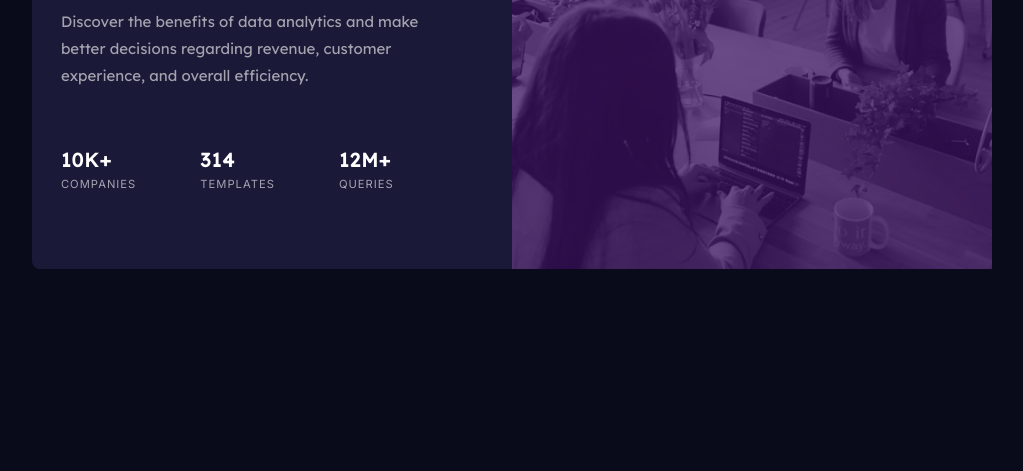
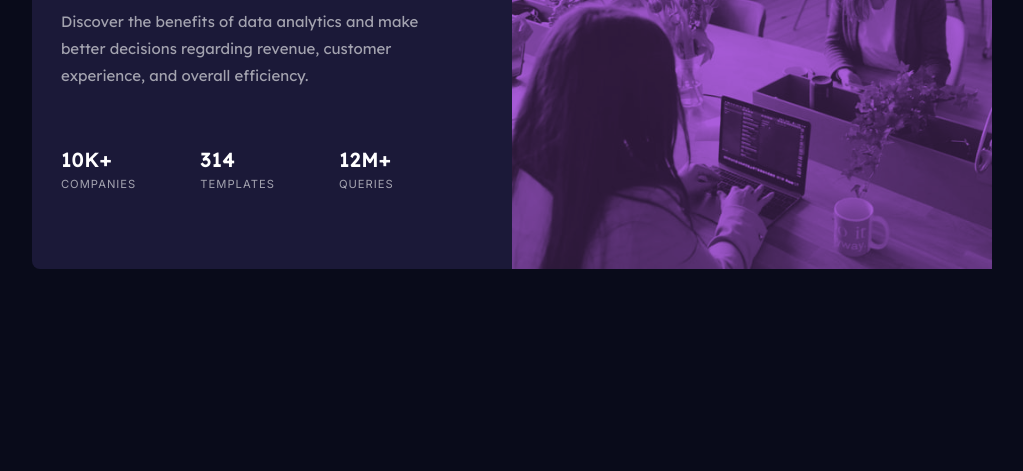
Before and after one commit to User9511/frontend-mentor-stats-preview-card-component, a plain HTML site: page index.html in a window 1280 px wide. Shown: the part 329-800 px from the top of the page, without its empty margins (128-1151 px from the left). Drawn offline with Linux system fonts and the light colour scheme.

Commit message:
updated the colour overlay on the image.

```diff
--- a/index.html
+++ b/index.html
@@ -11,7 +11,7 @@
   <body>
     <main class="outer-container">
       <div class="image-container">
-        <picture>
+        <picture class="main-image">
           <source srcset="./images/image-header-desktop.jpg" media="(min-width: 48rem)" />
           <img src="./images/image-header-mobile.jpg" alt="women working on laptops sitting around a table" />
         </picture>
--- a/styles.css
+++ b/styles.css
@@ -50,14 +50,6 @@ img {
   object-fit: cover;
 }
 
-picture {
-  background-color: var(--Soft-violet-overlay);
-}
-
-img {
-  opacity: 25%;
-}
-
 .outer-container {
   background-color: var(--Dark-desaturated-blue);
   margin: var(--space-l);
@@ -69,6 +61,20 @@ img {
 
 .image-container {
   border-radius: 0.5rem 0.5rem 0 0;
+  display: inherit;
+  position: relative;
+  width: 100%;
+  background-color: hsl(277, 64%, 61%);
+}
+
+.main-image {
+  width: 100%;
+  height: 100%;
+  position: relative;
+  background-size: cover;
+  border-radius: 0 10px 10px 0;
+  mix-blend-mode: multiply;
+  opacity: 0.75;
 }
 
 .text-container {
```
